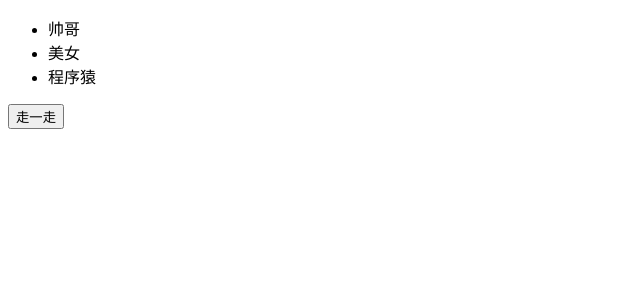
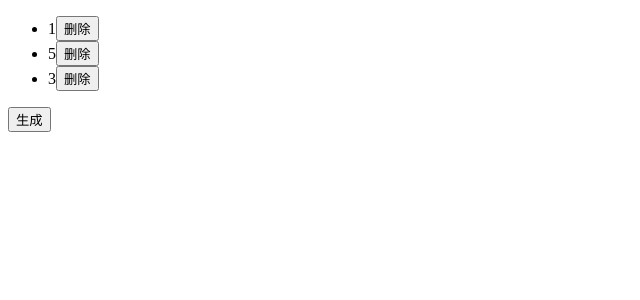
Before and after one commit to xiaozhi66666/practise-of-vue-day03, a Vue app: page / in a window 1280 px wide. Shown: the top 300 px of the page, without its empty margins (0-640 px from the left). Built offline with nearby package versions, Linux system fonts and the light colour scheme.

Commit message:
完成了附加练习-2.加加减减

```diff
--- a/src/App.vue
+++ b/src/App.vue
@@ -1,9 +1,12 @@
 <template>
   <div id="app">
     <ul>
-      <li v-for="item in myArr" :key="item">{{ item }}</li>
+      <li v-for="(item, ind) in arr" :key="ind">
+        <span>{{ item }}</span>
+        <button @click="delFn(index)">删除</button>
+      </li>
     </ul>
-    <button @click="btnFn">走一走</button>
+    <button @click="addFn">生成</button>
   </div>
 </template>
 
@@ -11,15 +14,23 @@
 export default {
   data() {
     return {
-      myArr: ["帅哥", "美女", "程序猿"],
+      arr: [1, 5, 3],
     };
   },
   methods: {
-    btnFn() {
-      // 将数组第一个添加到最后一位
-      this.myArr.push(this.myArr[0]);
-      // 删除第一个
-      this.myArr.shift();
+    // 删除
+    delFn(ind) {
+      this.arr.splice(ind, 1);
+    },
+    // 添加
+    addFn() {
+      // 定义一个获取指定随机整数的方法;
+      function getRandomIntInclusive(min, max) {
+        return Math.floor(Math.random() * (max - min + 1)) + min; //含最大值，含最小值
+      }
+      const num = getRandomIntInclusive(1, 10);
+      // 数组追加随机数
+      this.arr.push(num);
     },
   },
 };
```
